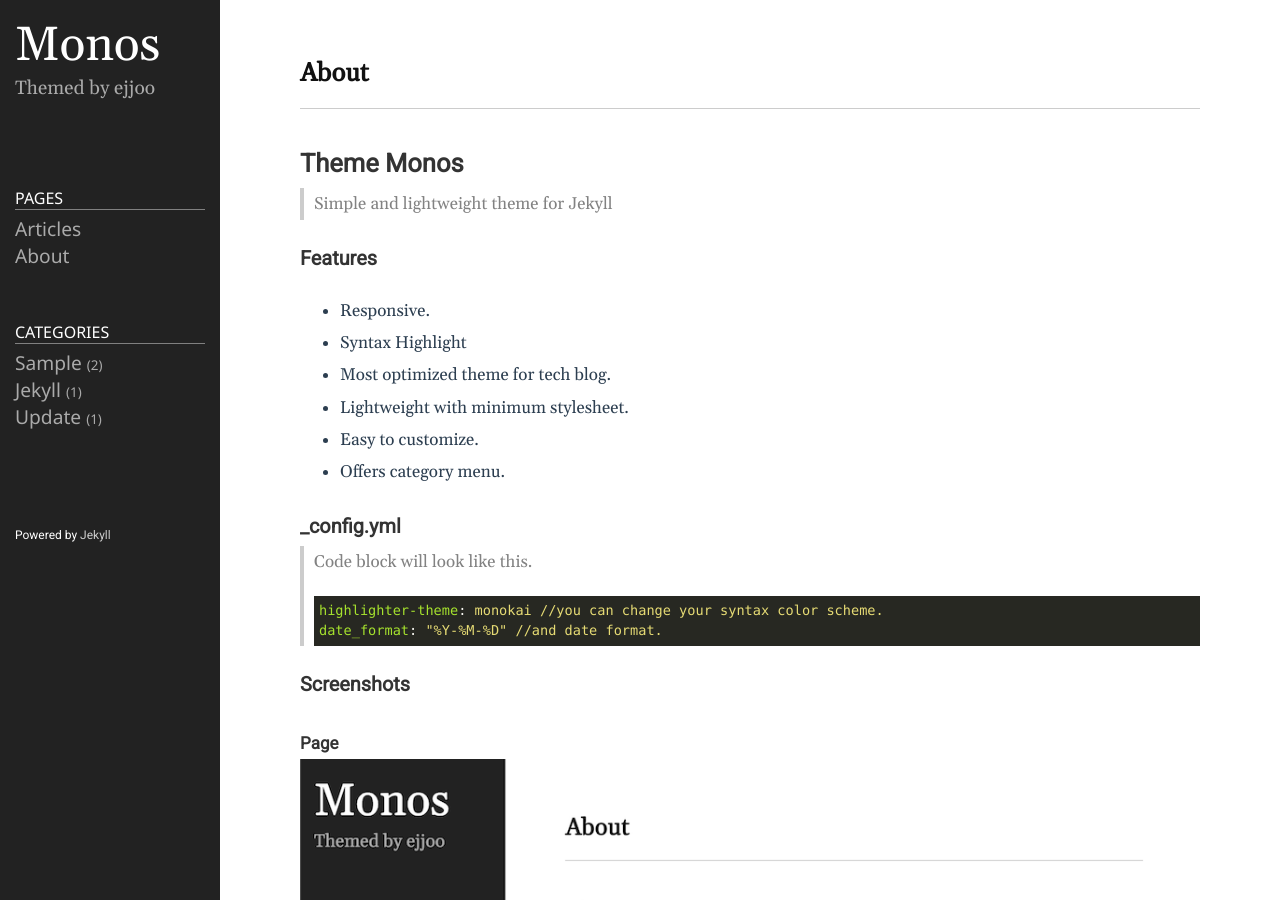
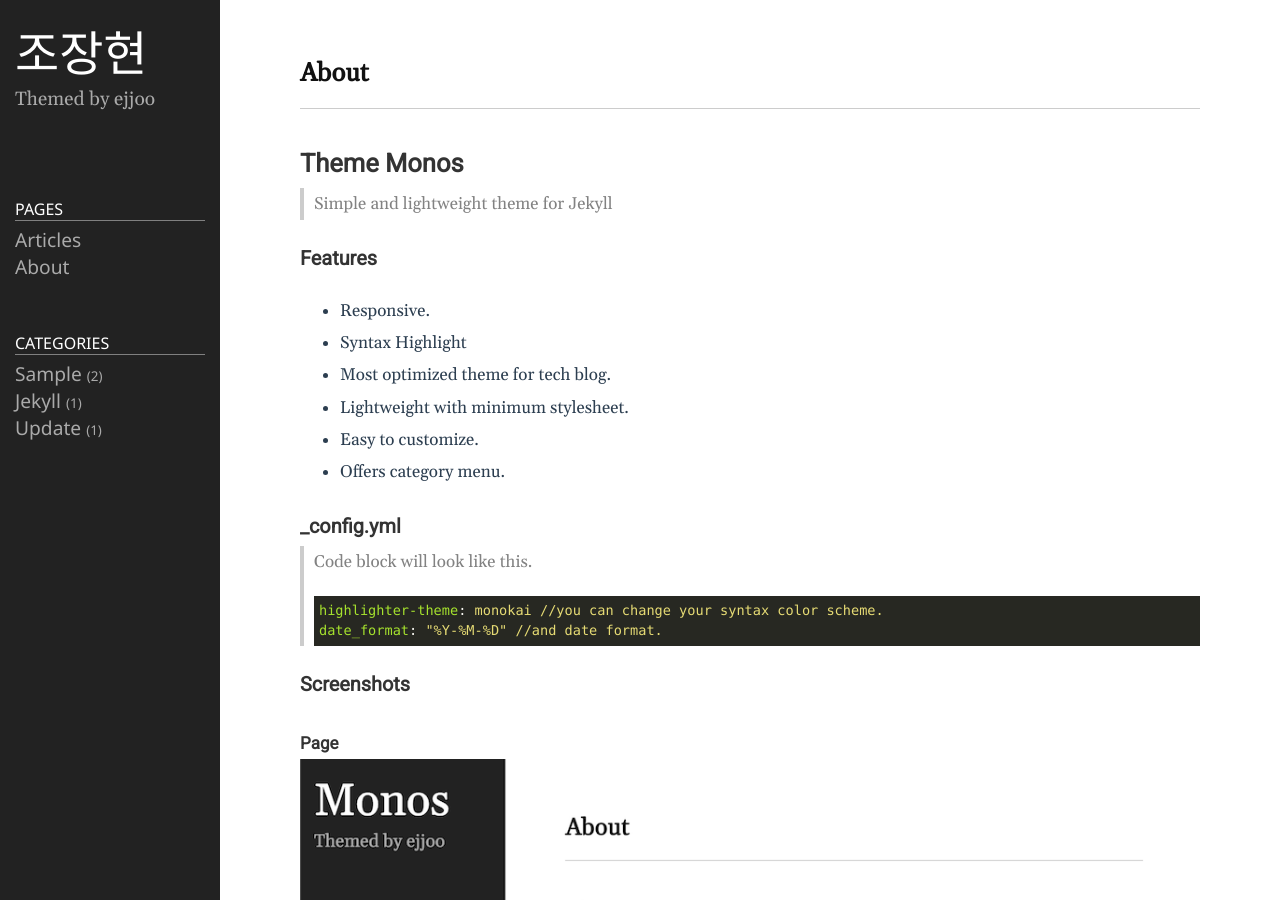
Before and after one commit to ik9014/ik9014.github.io, a Jekyll site: the page built from README.md, in a window 1280 px wide and 900 px high. Built offline with Jekyll 4.4.1, drawn with Linux system fonts in a browser that asks for light colours.

Commit message:
블로그 레이아웃 수정 1

```diff
--- a/_config.yml
+++ b/_config.yml
@@ -18,7 +18,7 @@
 # You can create any custom variable you would like, and they will be accessible
 # in the templates via {{ site.myvariable }}.
 
-title: Monos
+title: 조장현
 email: ejjoo7994@gmail.com
 description: >- # this means to ignore newlines until "baseurl:"
   Themed by ejjoo
--- a/_includes/sidebar.html
+++ b/_includes/sidebar.html
@@ -46,7 +46,3 @@
 	  </nav>
 	</ul>
 </div>
-
-<div class="sidebar-item sidebar-footer">
-	<p>Powered by <a href="https://github.com/jekyll/jekyll">Jekyll</a></p>
-</div>
```
